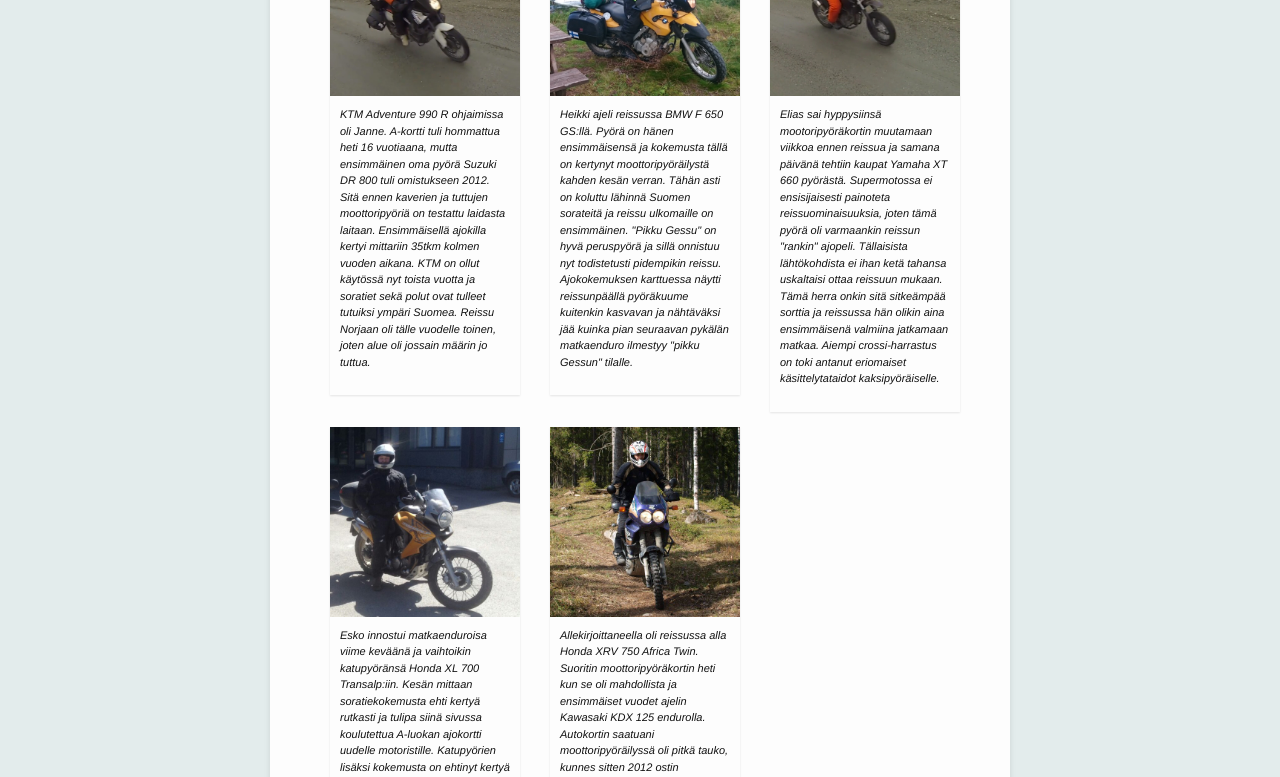
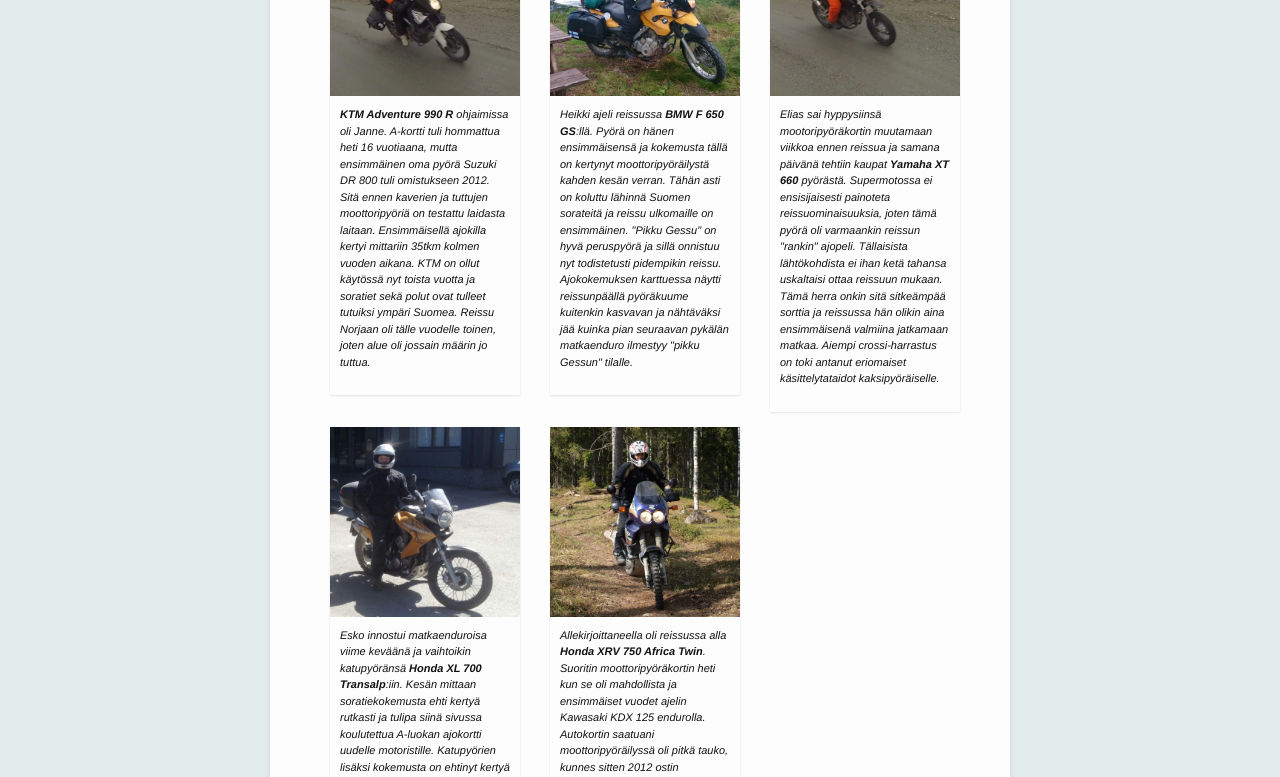
Before and after one commit to seikkailuendurolla/seikkailuendurolla.github.io, a Jekyll site: the page built from _posts/2017-01-22-matkaenduroilla-norjassa-valmistautuminen.md, in a window 1280 px wide and 1400 px high, scrolled down 2556 px. Shown: the part 152-929 px from the top of the window. Built offline with Jekyll 4.4.1, drawn with Linux system fonts in a browser that asks for light colours; some web fonts are replaced; comment, search, counter and statistics services are not loaded; some of the changed text lies outside the part shown.

Commit message:
Mopot lihavoituna

```diff
--- a/_posts/2017-01-22-matkaenduroilla-norjassa-valmistautuminen.md
+++ b/_posts/2017-01-22-matkaenduroilla-norjassa-valmistautuminen.md
@@ -112,7 +112,7 @@ myöhään illalla.
 <div class="post-column-2">
   <img src="/assets/kuski3.jpg" />
   <p>
-    KTM Adventure 990 R ohjaimissa oli Janne. A-kortti tuli hommattua
+    <b>KTM Adventure 990 R</b> ohjaimissa oli Janne. A-kortti tuli hommattua
 heti 16 vuotiaana, mutta ensimmäinen oma pyörä Suzuki DR 800 tuli
 omistukseen 2012. Sitä ennen kaverien ja tuttujen moottoripyöriä on
 testattu laidasta laitaan. Ensimmäisellä ajokilla kertyi mittariin
@@ -124,7 +124,7 @@ oli tälle vuodelle toinen, joten alue oli jossain määrin jo tuttua.
 <div class="post-column-2">
   <img src="/assets/kuski2.jpg" />
   <p>
-    Heikki ajeli reissussa BMW F 650 GS:llä. Pyörä on hänen
+    Heikki ajeli reissussa <b>BMW F 650 GS</b>:llä. Pyörä on hänen
 ensimmäisensä ja kokemusta tällä on kertynyt moottoripyöräilystä kahden
 kesän verran. Tähän asti on koluttu lähinnä Suomen sorateitä ja reissu
 ulkomaille on ensimmäinen. "Pikku Gessu" on hyvä peruspyörä ja sillä
@@ -138,7 +138,7 @@ tilalle.
   <img src="/assets/kuski5.jpg" />
   <p>
     Elias sai hyppysiinsä mootoripyöräkortin muutamaan viikkoa ennen
-reissua ja samana päivänä tehtiin kaupat Yamaha XT 660 pyörästä.
+reissua ja samana päivänä tehtiin kaupat <b>Yamaha XT 660</b> pyörästä.
 Supermotossa ei ensisijaisesti painoteta reissuominaisuuksia, joten
 tämä pyörä oli varmaankin reissun "rankin" ajopeli. Tällaisista
 lähtökohdista ei ihan ketä tahansa uskaltaisi ottaa reissuun mukaan.
@@ -151,7 +151,7 @@ antanut eriomaiset käsittelytataidot kaksipyöräiselle.
   <img src="/assets/kuski4.jpg" />
   <p>
     Esko innostui matkaenduroisa viime keväänä ja vaihtoikin
-katupyöränsä Honda XL 700 Transalp:iin. Kesän mittaan soratiekokemusta
+katupyöränsä <b>Honda XL 700 Transalp</b>:iin. Kesän mittaan soratiekokemusta
 ehti kertyä rutkasti ja tulipa siinä sivussa koulutettua A-luokan
 ajokortti uudelle motoristille. Katupyörien lisäksi kokemusta on
 ehtinyt kertyä useita tunteja endurosta, joka kyllä näkyi isommankin
@@ -163,7 +163,7 @@ pykälää isompi matkaenduro.
 <div class="post-column-2">
   <img src="/assets/kuski1.jpg" />
   <p>
-    Allekirjoittaneella oli reissussa alla Honda XRV 750 Africa Twin.
+    Allekirjoittaneella oli reissussa alla <b>Honda XRV 750 Africa Twin</b>.
 Suoritin moottoripyöräkortin heti kun se oli mahdollista ja ensimmäiset
 vuodet ajelin Kawasaki KDX 125 endurolla. Autokortin saatuani
 moottoripyöräilyssä oli pitkä tauko, kunnes sitten 2012 ostin
```
